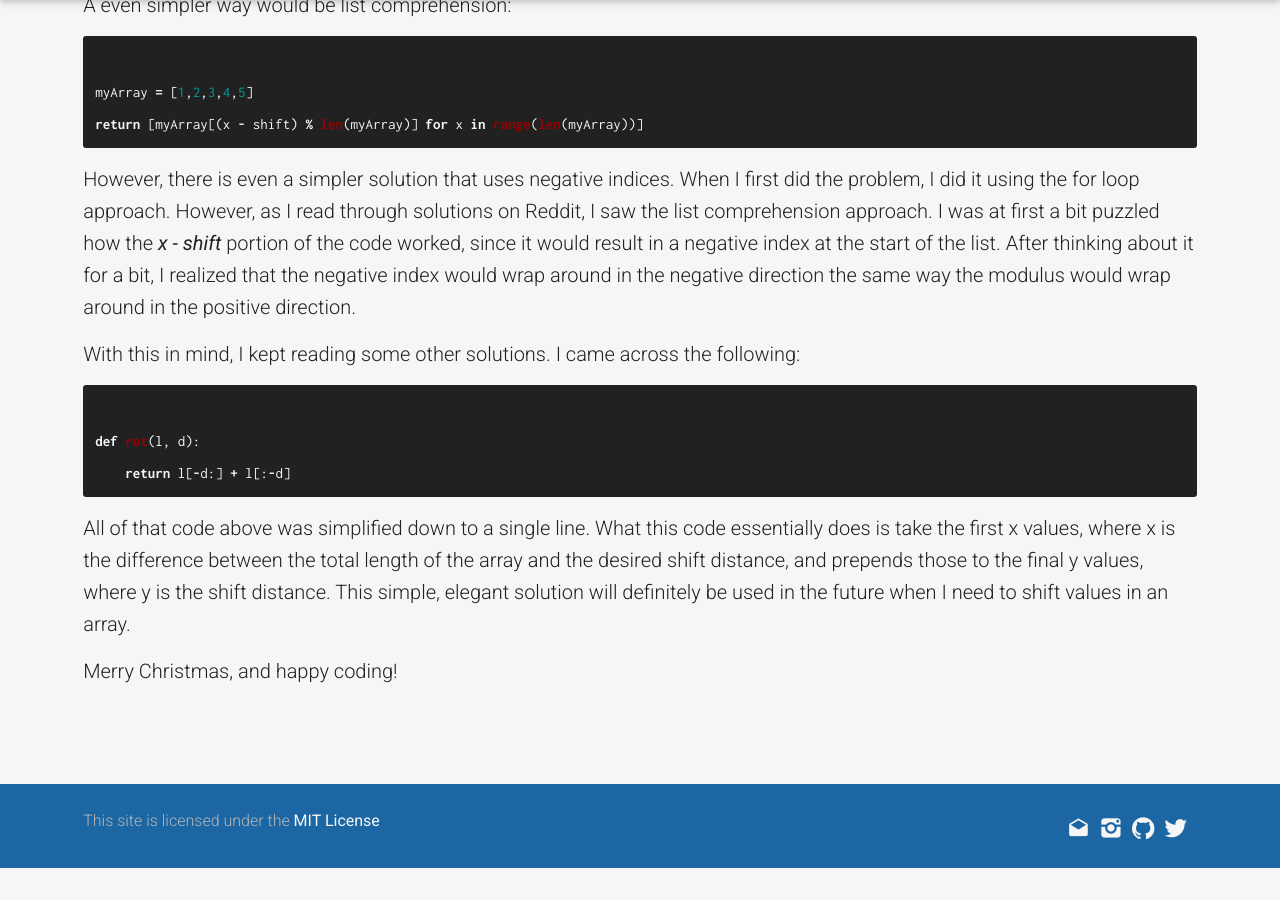
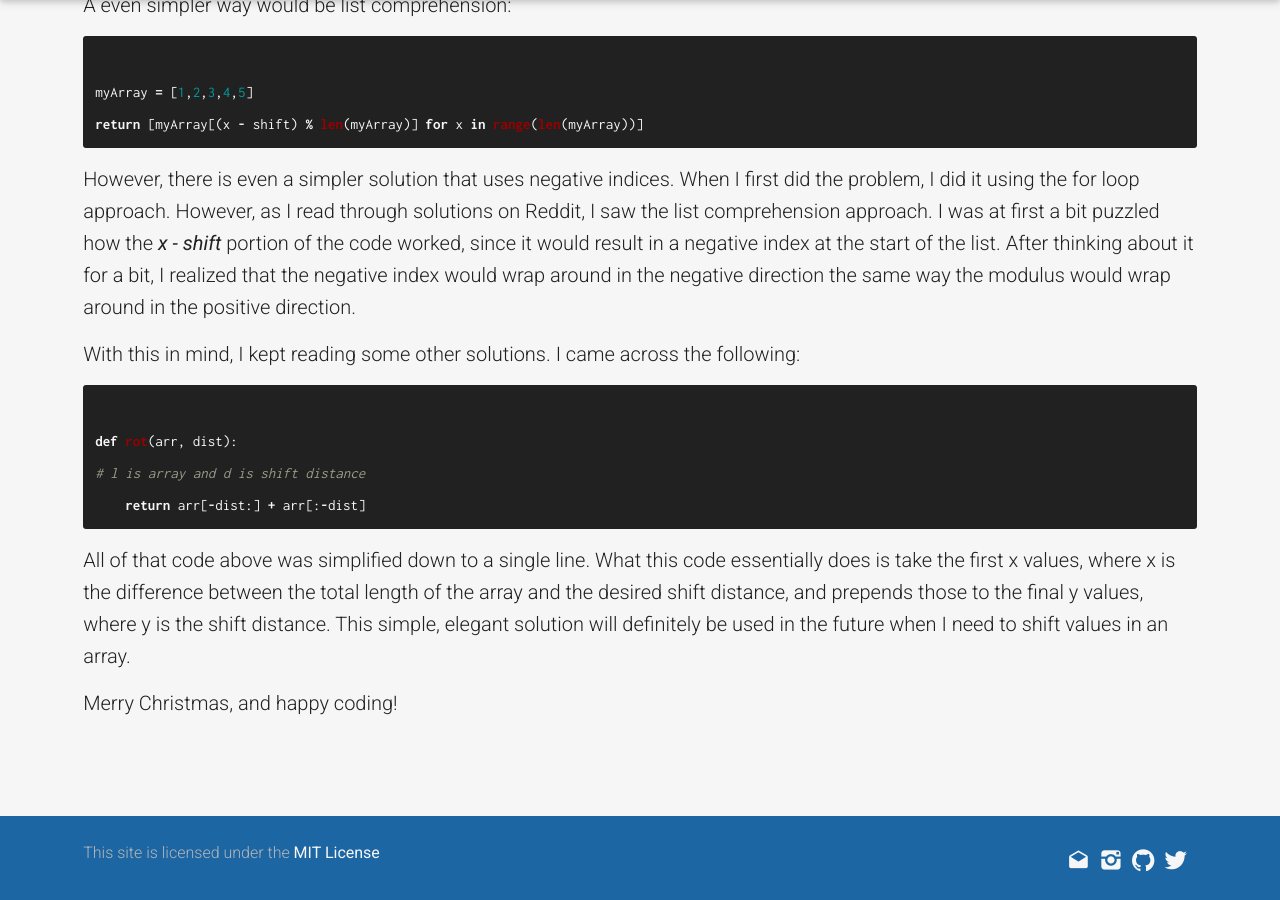
Before and after one commit to spitfire55/spitfire55.github.io, a Jekyll site: the page built from _posts/2016-12-25-A-Cool-Trick-For-Shifting-Array-Values.md, in a window 1280 px wide and 900 px high, scrolled down 978 px. Built offline with Jekyll 4.4.1, drawn with Linux system fonts in a browser that asks for light colours; nearby versions of some CDN libraries; before the commit the page ends 1846 px from its top, so only the background shows below that.

Commit message:
Updated 25-Dec post

```diff
--- a/_posts/2016-12-25-A-Cool-Trick-For-Shifting-Array-Values.md
+++ b/_posts/2016-12-25-A-Cool-Trick-For-Shifting-Array-Values.md
@@ -35,8 +35,9 @@ However, there is even a simpler solution that uses negative indices. When I fir
 With this in mind, I kept reading some other solutions. I came across the following:
 
 {% highlight python %}
-def rot(l, d):
-    return l[-d:] + l[:-d]
+def rot(arr, dist):
+# l is array and d is shift distance
+    return arr[-dist:] + arr[:-dist]
 {% endhighlight %}
 
 All of that code above was simplified down to a single line. What this code essentially does is take the first x values, where x is the difference between the total length of the array and the desired shift distance, and prepends those to the final y values, where y is the shift distance. This simple, elegant solution will definitely be used in the future when I need to shift values in an array.
```
